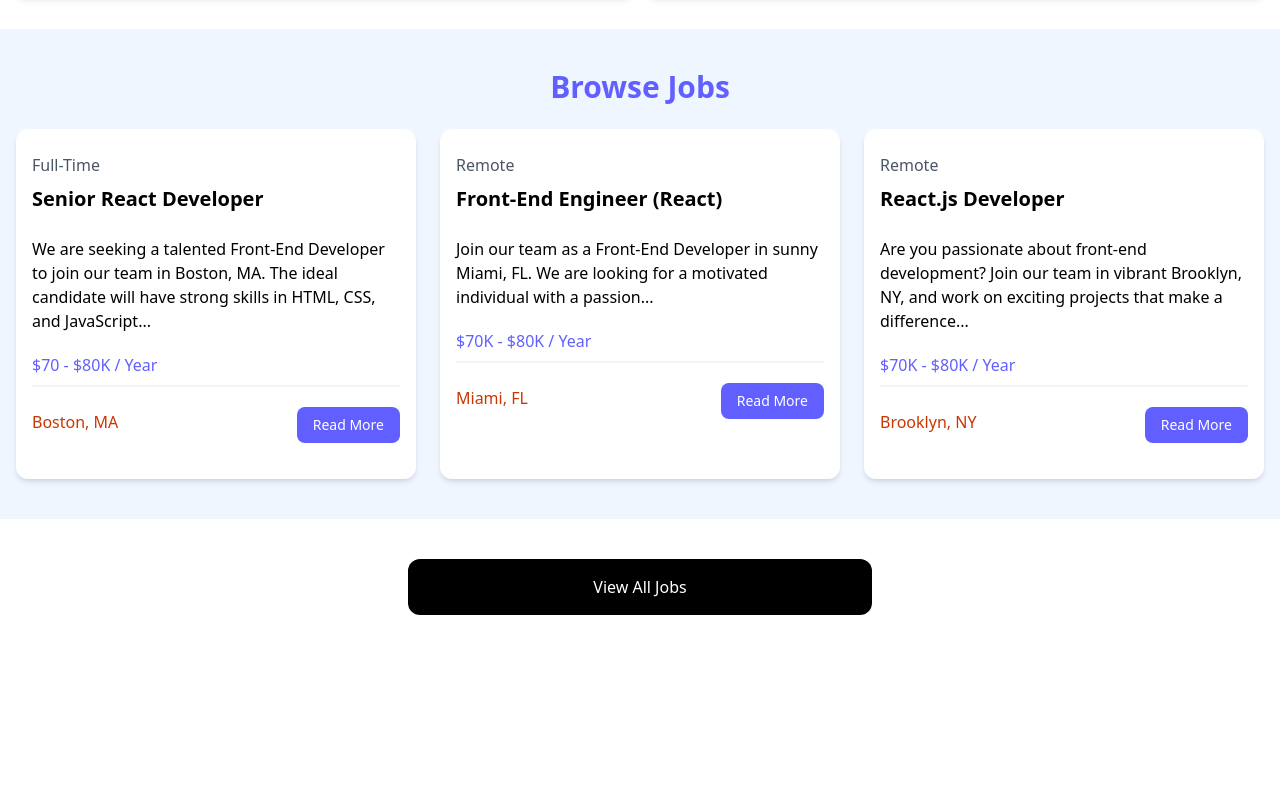
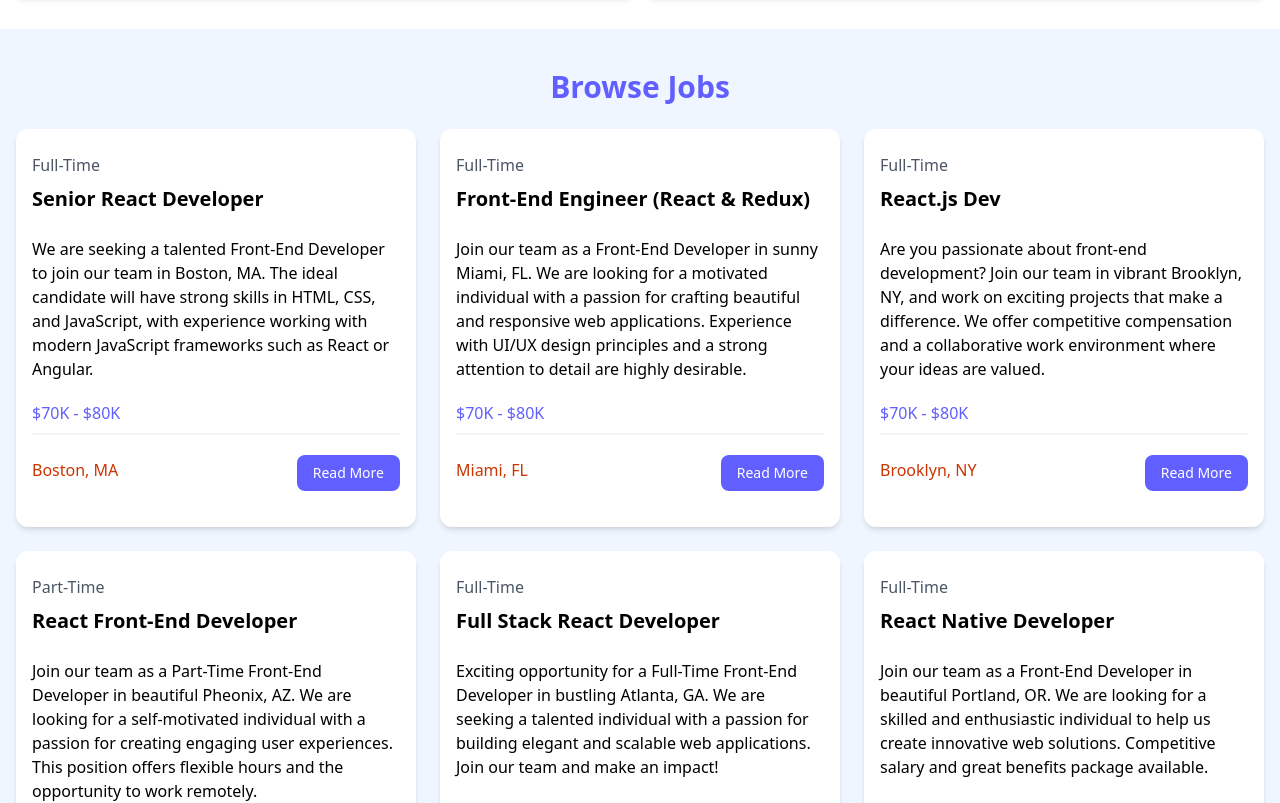
Before and after one commit to umairva7/react-jobs-site, a React (Vite) app: page / in a window 1280 px wide. Shown: the part 580-1383 px from the top of the page. Before the commit the page ends 1235 px from the top, so only its background shows below. Built offline with nearby package versions, Linux system fonts and the light colour scheme.

Commit message:
JobListings Card Component

```diff
--- a/src/components/JobListings.jsx
+++ b/src/components/JobListings.jsx
@@ -1,4 +1,5 @@
 import React from 'react'
+import jobs from '../jobs.json'
 
 function JobListings() {
   return (
@@ -9,26 +10,19 @@ function JobListings() {
             Browse Jobs
           </h2>
           <div className="grid grid-cols-1 md:grid-cols-3 gap-6">
-
-          <div className="bg-white rounded-xl shadow-md relative">
+            {jobs.map((job) => (
+              <div key={job.id} className="bg-white rounded-xl shadow-md relative">
                 <div className="p-4">
                   <div className="mb-6">
-                <div className="text-gray-600 my-2">Full-Time</div>
-                <h3 className="text-xl font-bold">Senior React Developer</h3>
+                    <div className="text-gray-600 my-2">{job.type}</div>
+                    <h3 className="text-xl font-bold">{job.title}</h3>
                   </div>
-
-              <div className="mb-5">
-               We are seeking a talented Front-End Developer to join our team in Boston, MA. The ideal candidate will have strong skills in HTML, CSS, and JavaScript...
-              </div>
-
-              <h3 className="text-indigo-500 mb-2">$70 - $80K / Year</h3>
-
+                  <div className="mb-5">{job.description}</div>
+                  <h3 className="text-indigo-500 mb-2">{job.salary}</h3>
                   <div className="border border-gray-100 mb-5"></div>
-
                   <div className="flex flex-col lg:flex-row justify-between mb-4">
                     <div className="text-orange-700 mb-3">
-                  <i className="fa-solid fa-location-dot text-lg"></i>
-                  Boston, MA
+                      <i className="fa-solid fa-location-dot text-lg"></i> {job.location}
                     </div>
                     <a
                       href="job.html"
@@ -39,66 +33,7 @@ function JobListings() {
                   </div>
                 </div>
               </div>
-
-          <div className="bg-white rounded-xl shadow-md relative">
-            <div className="p-4">
-              <div className="mb-6">
-                <div className="text-gray-600 my-2">Remote</div>
-                <h3 className="text-xl font-bold">Front-End Engineer (React)</h3>
-              </div>
-
-              <div className="mb-5">
-               Join our team as a Front-End Developer in sunny Miami, FL. We are looking for a motivated individual with a passion...
-              </div>
-
-              <h3 className="text-indigo-500 mb-2">$70K - $80K / Year</h3>
-
-              <div className="border border-gray-100 mb-5"></div>
-
-              <div className="flex flex-col lg:flex-row justify-between mb-4">
-                <div className="text-orange-700 mb-3">
-                  <i className="fa-solid fa-location-dot text-lg"></i>
-                  Miami, FL
-                </div>
-                <a
-                  href="job.html"
-                  className="h-[36px] bg-indigo-500 hover:bg-indigo-600 text-white px-4 py-2 rounded-lg text-center text-sm"
-                >
-                 Read More
-                </a>
-              </div>
-            </div>
-          </div>
-
-          <div className="bg-white rounded-xl shadow-md relative">
-            <div className="p-4">
-              <div className="mb-6">
-                <div className="text-gray-600 my-2">Remote</div>
-                <h3 className="text-xl font-bold">React.js Developer</h3>
-              </div>
-
-              <div className="mb-5">
-                Are you passionate about front-end development? Join our team in vibrant Brooklyn, NY, and work on exciting projects that make a difference...
-              </div>
-
-              <h3 className="text-indigo-500 mb-2">$70K - $80K / Year</h3>
-
-              <div className="border border-gray-100 mb-5"></div>
-
-              <div className="flex flex-col lg:flex-row justify-between mb-4">
-                <div className="text-orange-700 mb-3">
-                  <i className="fa-solid fa-location-dot text-lg"></i>
-                  Brooklyn, NY
-                </div>
-                <a
-                  href="job.html"
-                  className="h-[36px] bg-indigo-500 hover:bg-indigo-600 text-white px-4 py-2 rounded-lg text-center text-sm"
-                >
-                 Read More
-                </a>
-              </div>
-            </div>
-          </div>
+            ))}
           </div>
         </div>
       </section>
```
Lines whose indentation alone changed are shown as unchanged.
